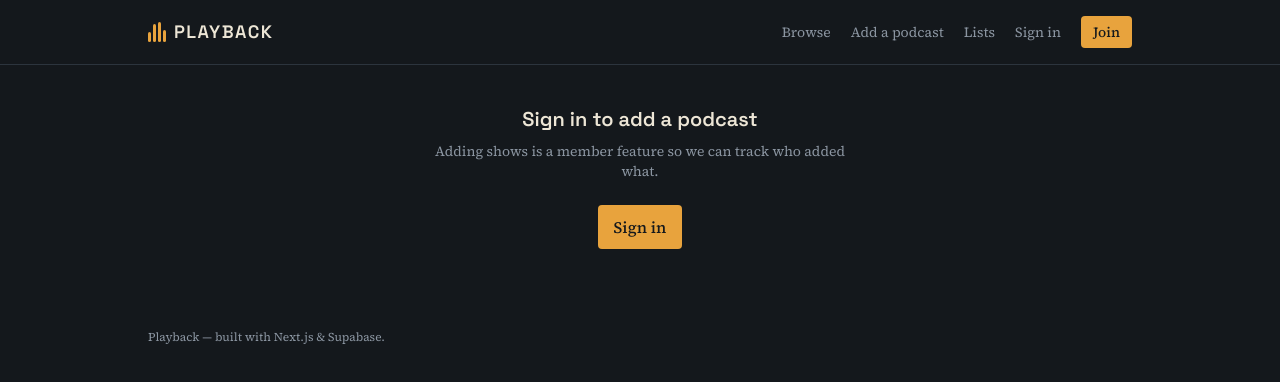
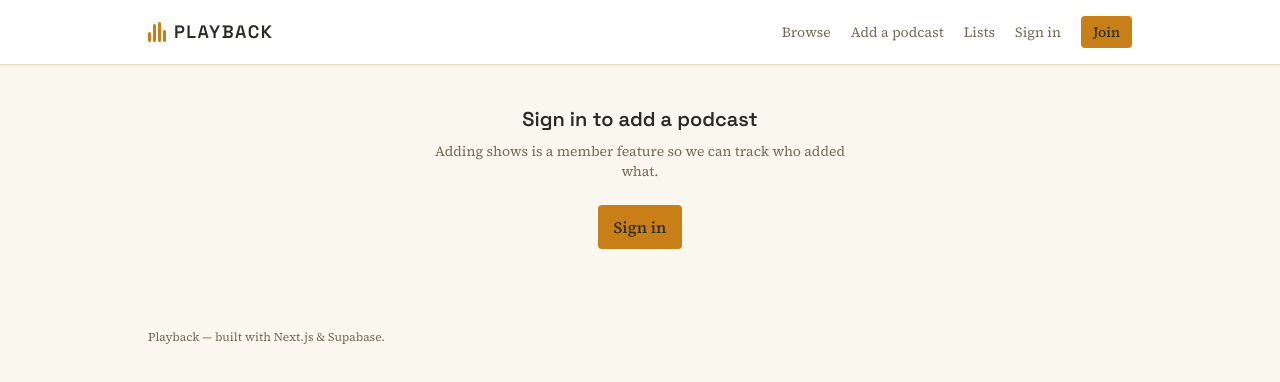
Before and after one commit to emilyweil/playback, a Next.js app: page /podcasts/new in a window 1280 px wide. Shown: the top 382 px of the page. Built offline with nearby package versions, Linux system fonts and the light colour scheme; no server answers.

Commit message:
design change and bug fix

```diff
--- a/app/episodes/[id]/page.tsx
+++ b/app/episodes/[id]/page.tsx
@@ -83,7 +83,7 @@ export default async function EpisodePage({ params }: { params: { id: string } }
         {!reviews || reviews.length === 0 ? (
           <p className="mt-3 text-sm text-slate">No reviews yet.</p>
         ) : (
-          <div className="mt-4">
+          <div className="mt-4 rounded border border-line bg-surface px-5">
             {reviews.map((r: any) => (
               <ReviewCard key={r.id} review={{ ...r, podcasts: null, episodes: { title: episode.title, episode_number: episode.episode_number, season_number: episode.season_number, podcasts: podcast } }} />
             ))}
--- a/app/globals.css
+++ b/app/globals.css
@@ -3,22 +3,22 @@
 @tailwind utilities;
 
 :root {
-  color-scheme: dark;
+  color-scheme: light;
 }
 
 html,
 body {
-  background-color: #14181C;
-  color: #EDE6D6;
+  background-color: #FAF7EF;
+  color: #2B2A24;
 }
 
 * {
-  border-color: #2C343D;
+  border-color: #E4DECA;
 }
 
 ::selection {
-  background-color: #E8A33D;
-  color: #14181C;
+  background-color: #C97F17;
+  color: #FAF7EF;
 }
 
 a {
@@ -26,7 +26,7 @@ a {
 }
 
 :focus-visible {
-  outline: 2px solid #E8A33D;
+  outline: 2px solid #C97F17;
   outline-offset: 2px;
 }
 
@@ -53,7 +53,7 @@ a {
 }
 
 .hairline {
-  border-top: 1px solid #2C343D;
+  border-top: 1px solid #E4DECA;
 }
 
 @layer components {
--- a/app/layout.tsx
+++ b/app/layout.tsx
@@ -43,7 +43,7 @@ export default async function RootLayout({ children }: { children: React.ReactNo
 
   return (
     <html lang="en" className={`${display.variable} ${serif.variable} ${mono.variable}`}>
-      <body className="min-h-screen bg-ink font-serif text-cream antialiased">
+      <body className="min-h-screen bg-paper font-serif text-ink antialiased">
         <Nav profile={profile} />
         <main className="mx-auto max-w-5xl px-5 py-10">{children}</main>
         <footer className="mx-auto max-w-5xl px-5 py-10 text-xs text-slate">
--- a/app/page.tsx
+++ b/app/page.tsx
@@ -30,7 +30,7 @@ export default async function HomePage() {
             <h2 className="font-display text-sm font-semibold uppercase tracking-wide2 text-slate">
               Recently logged
             </h2>
-            <div className="mt-4">
+            <div className="mt-4 rounded border border-line bg-surface px-5">
               {recentReviews.map((r: any) => (
                 <ReviewCard key={r.id} review={r} />
               ))}
@@ -71,7 +71,7 @@ export default async function HomePage() {
       {!feed || feed.length === 0 ? (
         <EmptyFeed />
       ) : (
-        <div className="mt-6">
+        <div className="mt-6 rounded border border-line bg-surface px-5">
           {feed.map((r: any) => (
             <ReviewCard key={r.id} review={r} />
           ))}
@@ -107,7 +107,7 @@ function Hero() {
   }));
 
   return (
-    <section className="relative overflow-hidden rounded border border-line">
+    <section className="relative overflow-hidden rounded border border-line bg-surface">
       <div className="absolute inset-0 flex items-end justify-center gap-[3px] px-6 pb-0 opacity-40">
         {back.map((b, i) => (
           <span
@@ -122,7 +122,7 @@ function Hero() {
         ))}
       </div>
 
-      <div className="relative bg-gradient-to-t from-ink via-ink/80 to-ink/10 px-8 py-20 text-center">
+      <div className="relative bg-gradient-to-t from-surface via-surface/85 to-surface/20 px-8 py-20 text-center">
         <h1 className="mx-auto max-w-xl font-display text-3xl font-semibold leading-tight text-cream sm:text-4xl">
           Track podcasts you&rsquo;ve listened to.
           <br />
--- a/app/podcasts/[slug]/page.tsx
+++ b/app/podcasts/[slug]/page.tsx
@@ -106,7 +106,7 @@ export default async function PodcastPage({ params }: { params: { slug: string }
         {!episodes || episodes.length === 0 ? (
           <p className="mt-3 text-sm text-slate">No episodes logged yet.</p>
         ) : (
-          <ul className="mt-4 divide-y divide-line">
+          <ul className="mt-4 divide-y divide-line rounded border border-line bg-surface px-4">
             {episodes.map((ep: any) => (
               <li key={ep.id} className="flex items-center justify-between gap-4 py-3">
                 <Link href={`/episodes/${ep.id}`} className="min-w-0 flex-1">
@@ -140,7 +140,7 @@ export default async function PodcastPage({ params }: { params: { slug: string }
         {!reviews || reviews.length === 0 ? (
           <p className="mt-3 text-sm text-slate">No reviews yet.</p>
         ) : (
-          <div className="mt-4">
+          <div className="mt-4 rounded border border-line bg-surface px-5">
             {reviews.map((r: any) => (
               <ReviewCard key={r.id} review={r} />
             ))}
--- a/app/u/[username]/page.tsx
+++ b/app/u/[username]/page.tsx
@@ -87,7 +87,7 @@ export default async function ProfilePage({ params }: { params: { username: stri
         {!reviews || reviews.length === 0 ? (
           <p className="mt-3 text-sm text-slate">No activity yet.</p>
         ) : (
-          <div className="mt-4">
+          <div className="mt-4 rounded border border-line bg-surface px-5">
             {reviews.map((r: any) => (
               <ReviewCard key={r.id} review={{ ...r, profiles: profile }} showAuthor={false} />
             ))}
--- a/components/Nav.tsx
+++ b/components/Nav.tsx
@@ -4,7 +4,7 @@ import SignOutButton from '@/components/SignOutButton';
 
 export default function Nav({ profile }: { profile: Profile | null }) {
   return (
-    <header className="border-b border-line">
+    <header className="border-b border-line bg-surface shadow-sm">
       <div className="mx-auto flex max-w-5xl items-center justify-between px-5 py-4">
         <Link href="/" className="flex items-center gap-2">
           <WaveMark />
--- a/tailwind.config.ts
+++ b/tailwind.config.ts
@@ -5,15 +5,16 @@ const config: Config = {
   theme: {
     extend: {
       colors: {
-        ink: '#14181C',
-        surface: '#1B2129',
-        raised: '#232B34',
-        line: '#2C343D',
-        cream: '#EDE6D6',
-        slate: '#8B95A1',
-        amber: '#E8A33D',
-        signal: '#4FA37A',
-        rust: '#C4633B',
+        paper: '#FAF7EF',
+        ink: '#2B2A24',
+        surface: '#FFFFFF',
+        raised: '#F1ECDC',
+        line: '#E4DECA',
+        cream: '#2B2A24',
+        slate: '#726B57',
+        amber: '#C97F17',
+        signal: '#3F8F68',
+        rust: '#B24B27',
       },
       fontFamily: {
         display: ['var(--font-display)'],
```
Also changed, not shown: 2 other files (tests, documents, lock files or other folders).
